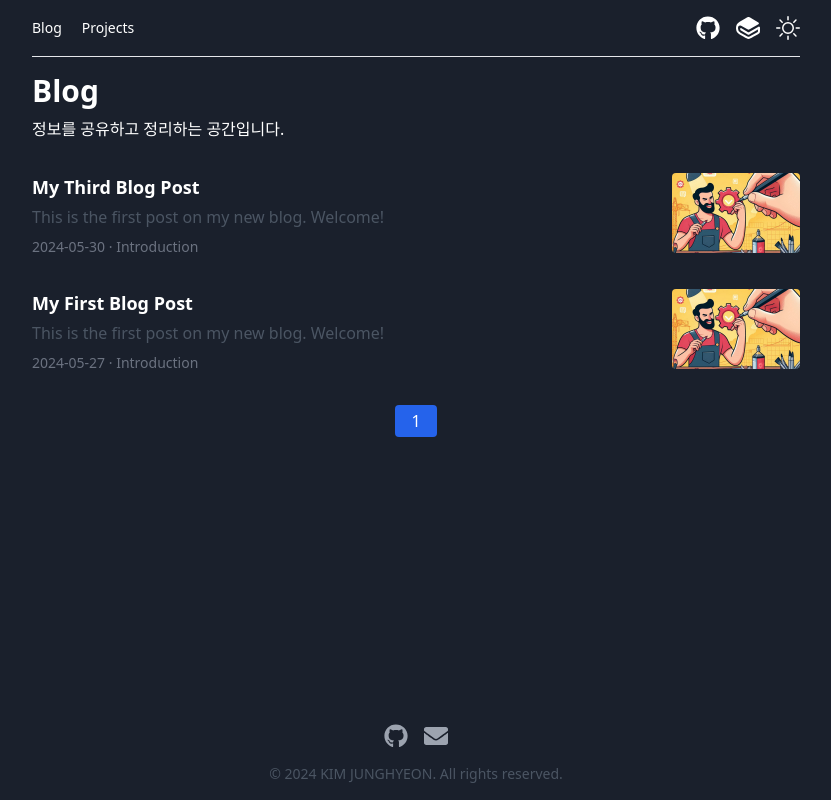
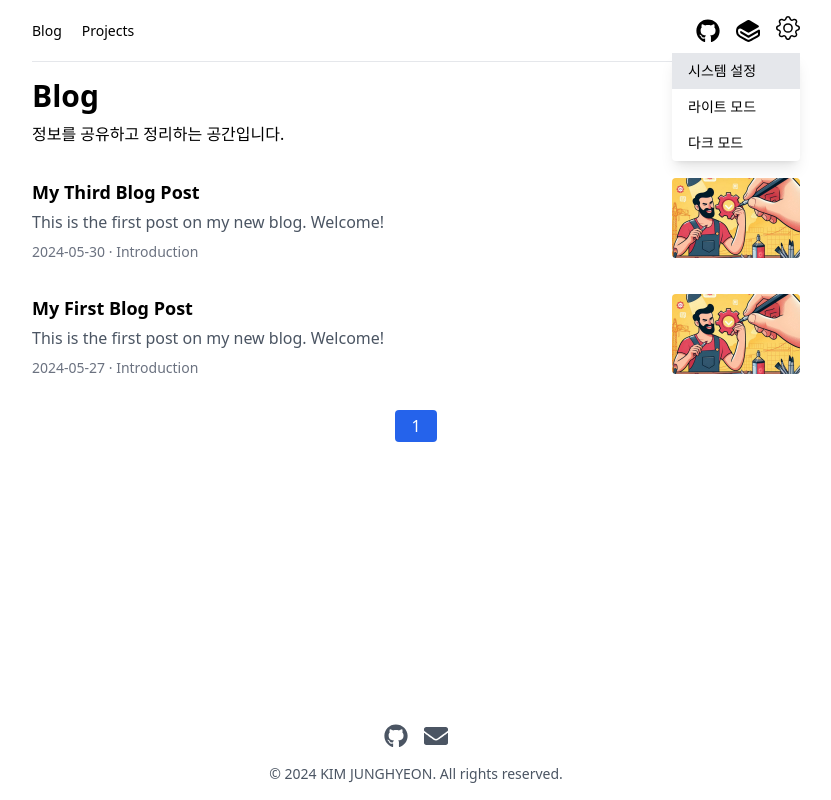
Before and after one commit to fabric0de/junghyeon.dev, a Next.js app: page /blog in a window 1280 px wide. Both pictures are taken after a click on the button 1012 px from the left and 28 px from the top of the page. Shown: the whole page, without its empty margins (224-1055 px from the left). Built offline with nearby package versions, Linux system fonts and the light colour scheme.

Commit message:
다크모드 시스템설정 값 추가

```diff
--- a/src/components/layout/Header.tsx
+++ b/src/components/layout/Header.tsx
@@ -3,27 +3,72 @@
 import Link from "next/link";
 import { useState, useEffect } from "react";
 import { FaGithub } from "react-icons/fa";
-import { BsSun, BsMoon } from "react-icons/bs";
+import { BsSun, BsMoon, BsGear } from "react-icons/bs";
 import { SiGitbook } from "react-icons/si";
 
 const Header = () => {
-  const [darkMode, setDarkMode] = useState(false);
+  const [darkMode, setDarkMode] = useState<string>("system");
+  const [isDropdownOpen, setIsDropdownOpen] = useState<boolean>(false);
 
   useEffect(() => {
-    if (darkMode) {
+    const storedMode = localStorage.getItem("darkMode") || "system";
+    setDarkMode(storedMode);
+    applyDarkMode(storedMode);
+
+    const handleChange = (e: MediaQueryListEvent) => {
+      if (darkMode === "system") {
+        applyDarkMode(e.matches ? "dark" : "light");
+      }
+    };
+
+    window
+      .matchMedia("(prefers-color-scheme: dark)")
+      .addEventListener("change", handleChange);
+
+    return () => {
+      window
+        .matchMedia("(prefers-color-scheme: dark)")
+        .removeEventListener("change", handleChange);
+    };
+  }, [darkMode]);
+
+  const applyDarkMode = (mode: string) => {
+    if (
+      mode === "dark" ||
+      (mode === "system" &&
+        window.matchMedia("(prefers-color-scheme: dark)").matches)
+    ) {
       document.documentElement.classList.add("dark");
     } else {
       document.documentElement.classList.remove("dark");
     }
-  }, [darkMode]);
+  };
 
-  const toggleDarkMode = () => {
-    setDarkMode(!darkMode);
+  const handleModeChange = (mode: string) => {
+    setDarkMode(mode);
+    localStorage.setItem("darkMode", mode);
+    applyDarkMode(mode);
+    setIsDropdownOpen(false); // 드롭다운 닫기
+  };
+
+  const toggleDropdown = () => {
+    setIsDropdownOpen(!isDropdownOpen);
+  };
+
+  const getDarkModeIcon = () => {
+    switch (darkMode) {
+      case "light":
+        return <BsSun />;
+      case "dark":
+        return <BsMoon />;
+      default:
+        return <BsGear />;
+    }
   };
 
   return (
-    <header className="flex justify-between items-center  py-4 mx-32 mb-4 text-sm border-b">
-      <div className="flex justify-start ">
+    <header className="flex justify-between items-center py-4 mx-32 mb-4 text-sm border-b">
+      <div className="flex justify-start">
         <nav>
           <ul className="flex gap-5">
             <li>
@@ -32,13 +77,10 @@ const Header = () => {
             <li>
               <Link href="/project">Projects</Link>
             </li>
-            {/* <li>
-              <Link href="/about">About</Link>
-            </li> */}
           </ul>
         </nav>
       </div>
-      <div className="flex items-center">
+      <div className="flex items-center relative">
         <a
           href="https://github.com/fabric0de"
           target="_blank"
@@ -55,9 +97,39 @@ const Header = () => {
         >
           <SiGitbook className="text-2xl" />
         </a>
-        <button onClick={toggleDarkMode} className="text-2xl">
-          {darkMode ? <BsSun /> : <BsMoon />}
-        </button>
+        <div className="relative">
+          <button onClick={toggleDropdown} className="text-2xl">
+            {getDarkModeIcon()}
+          </button>
+          {isDropdownOpen && (
+            <div className="absolute right-0 mt-2 w-32 bg-white dark:bg-gray-800 rounded shadow-lg z-10">
+              <button
+                onClick={() => handleModeChange("system")}
+                className={`w-full px-4 py-2 text-left ${
+                  darkMode === "system" ? "bg-gray-200 dark:bg-gray-700" : ""
+                }`}
+              >
+                시스템 설정
+              </button>
+              <button
+                onClick={() => handleModeChange("light")}
+                className={`w-full px-4 py-2 text-left ${
+                  darkMode === "light" ? "bg-gray-200 dark:bg-gray-700" : ""
+                }`}
+              >
+                라이트 모드
+              </button>
+              <button
+                onClick={() => handleModeChange("dark")}
+                className={`w-full px-4 py-2 text-left ${
+                  darkMode === "dark" ? "bg-gray-200 dark:bg-gray-700" : ""
+                }`}
+              >
+                다크 모드
+              </button>
+            </div>
+          )}
+        </div>
       </div>
     </header>
   );
```
